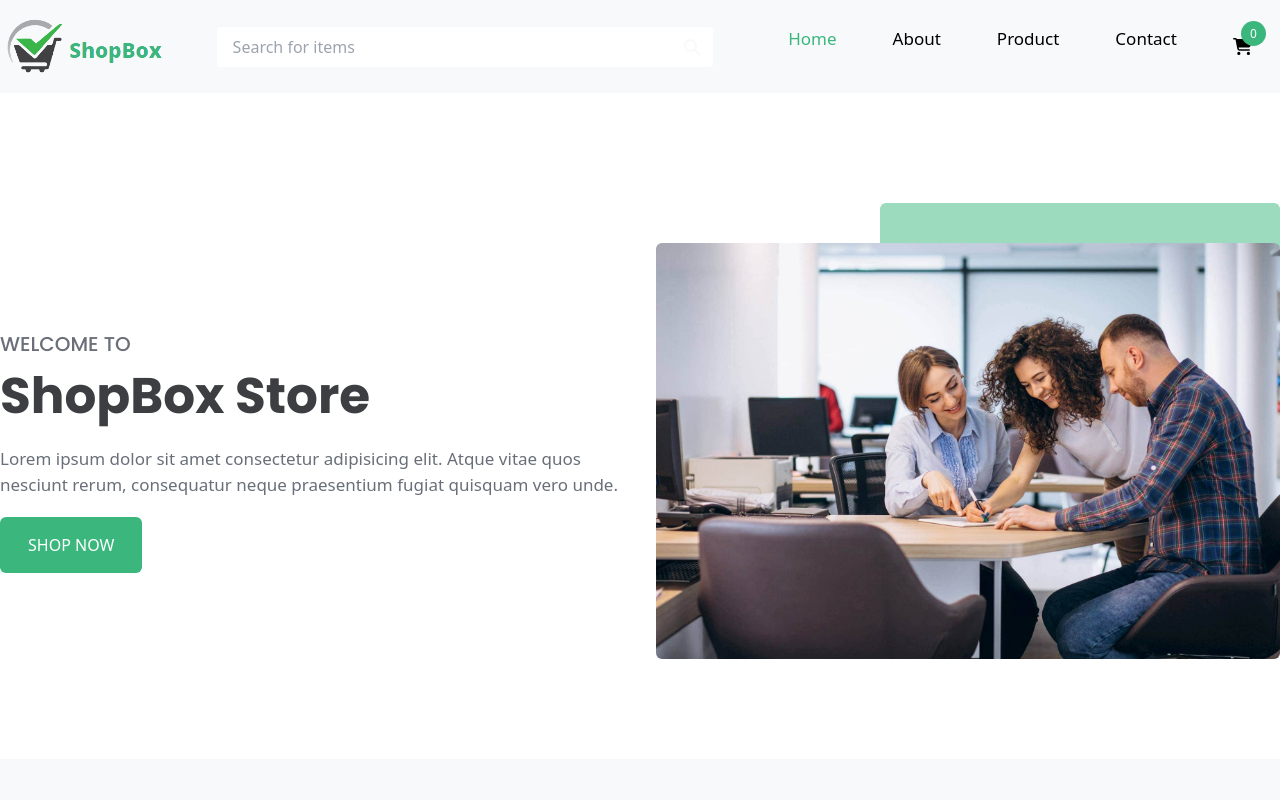
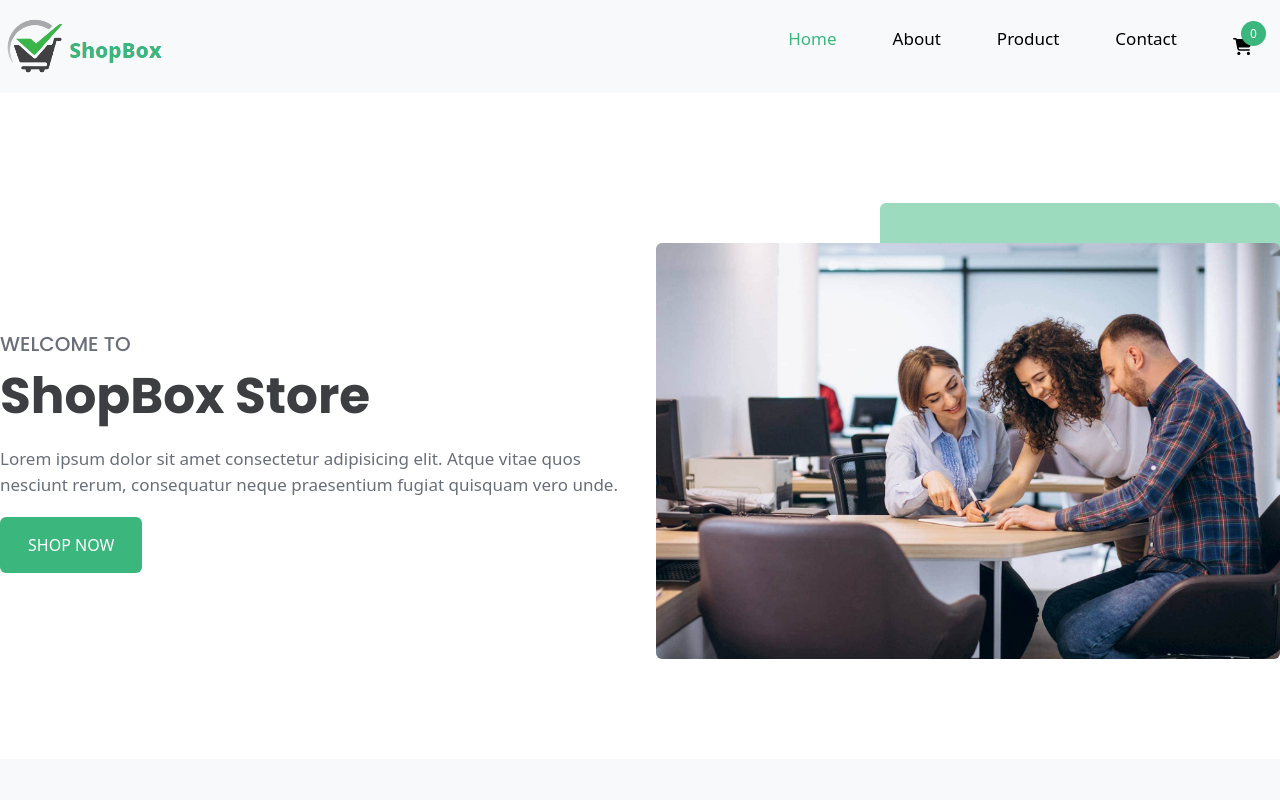
Before and after one commit to HannanBhuiyan/Small-Ecom-Store, a React (Vite) app: page / in a window 1280 px wide. Shown: the top 800 px of the page. Built offline with nearby package versions, Linux system fonts and the light colour scheme; no server answers.

Commit message:
project done

```diff
--- a/src/components/header/Header.jsx
+++ b/src/components/header/Header.jsx
@@ -20,12 +20,6 @@ const Header = () => {
                                 <Link to="/">
                                     <img src={logo} alt="logo" />
                                 </Link>
-                            </div>
-                            <div className="search_box relative">
-                                <input className="w-[500px] max-xl:w-[300px] border-2 border-second-color py-2 px-4 focus:outline-none focus:border-common-color rounded-md " type="text" placeholder="Search for items" />
-                                <div className="search_icon absolute top-[10px] right-[15px] text-second-color">
-                                    <FontAwesomeIcon icon={faMagnifyingGlass} />
-                                </div>
                             </div>
                             <div className="header_menu">
                                 <ul className="flex">
--- a/src/reducer/filterProductReducer.jsx
+++ b/src/reducer/filterProductReducer.jsx
@@ -112,7 +112,7 @@ export const reduce = (state, action) => {
             }
 
         case "CLEAR_FILER":
-            window.location.reload(false)
+
             return {
                 ...state,
                 sort_value: "featured",
@@ -122,8 +122,8 @@ export const reduce = (state, action) => {
                     category: "all",
                     company: "all",
                     color: "all",
-                    price: maxPrice,
-                    maxPrice:maxPrice,
+                    price: state.filters.maxPrice,
+                    maxPrice: state.filters.maxPrice,
                     minPrice: 0
                 }
             }
```
